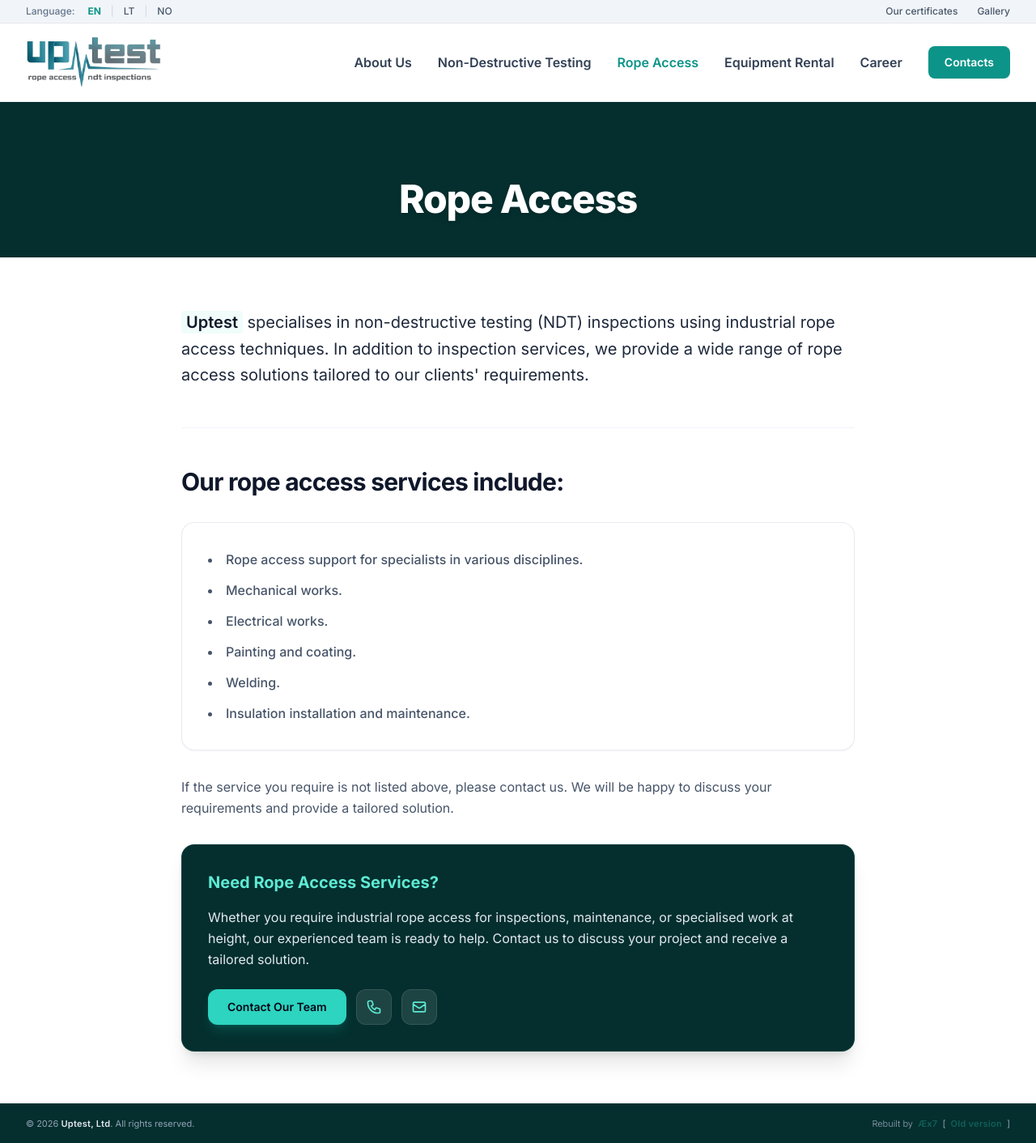
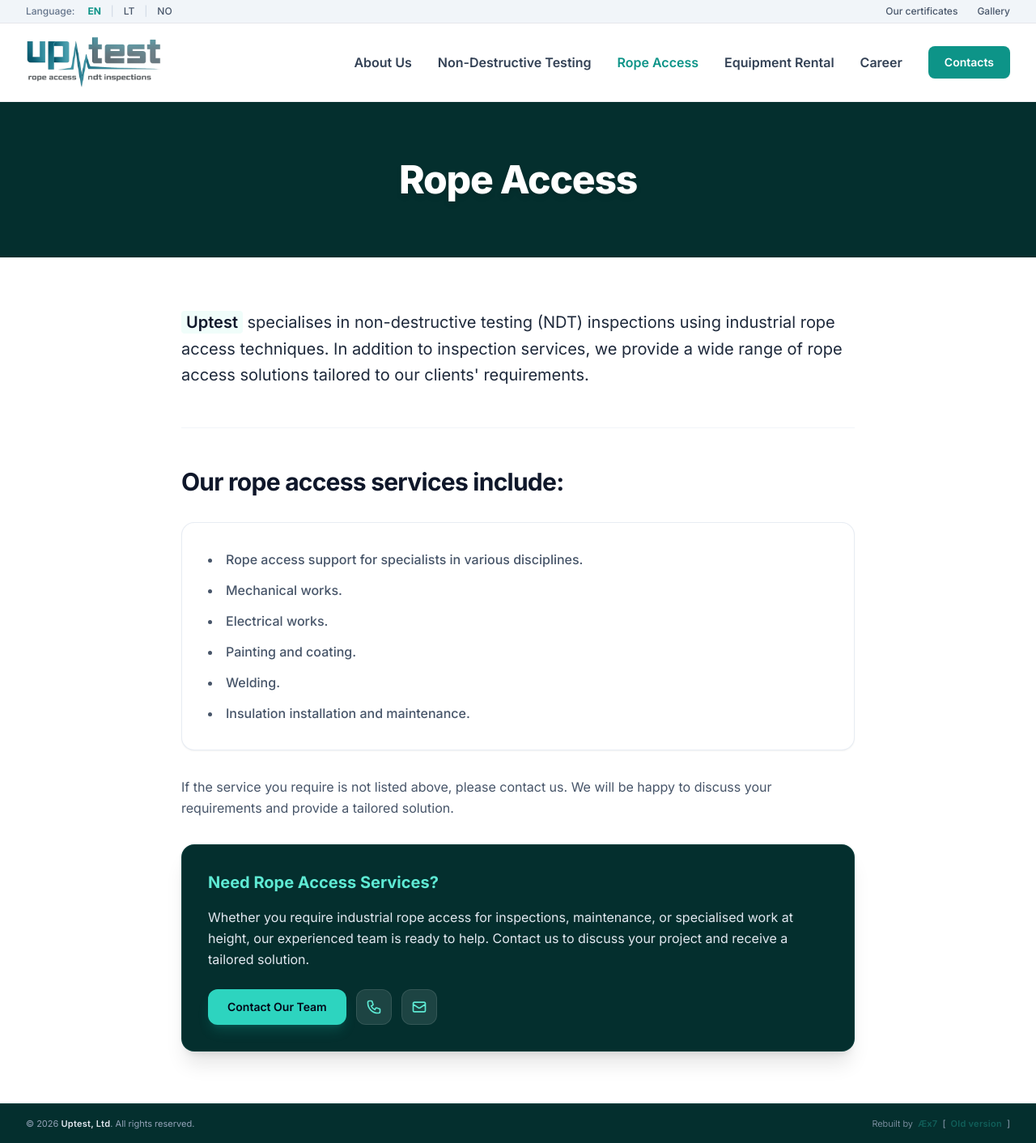
Before and after one commit to mruslys/uptest.no, a Jekyll site: the page built from rope-access/index.html, in a window 1280 px wide. Shown: the whole page at 81% size. Built offline with Jekyll 4.4.1, drawn with Linux system fonts in a browser that asks for light colours; nearby versions of some CDN libraries.

Commit message:
Update page.html

```diff
--- a/_layouts/page.html
+++ b/_layouts/page.html
@@ -19,7 +19,7 @@
     {% include header.html %}
 
     <!-- Subpage Hero / Pavadinimo Blokas su Nuotraukos Fonu -->
-    <section class="relative bg-brand-950 py-16 lg:py-24 overflow-hidden">
+    <section class="relative bg-brand-950 py-16 lg:py-24 overflow-hidden flex flex-col justify-center">
         <div class="absolute inset-0 z-0">
             <div class="absolute inset-0 bg-gradient-to-r from-brand-950/80 via-brand-950/60 to-brand-950/80"></div>
             <div class="absolute inset-0 bg-gradient-to-t from-brand-950 via-transparent to-brand-950/40"></div>
```
